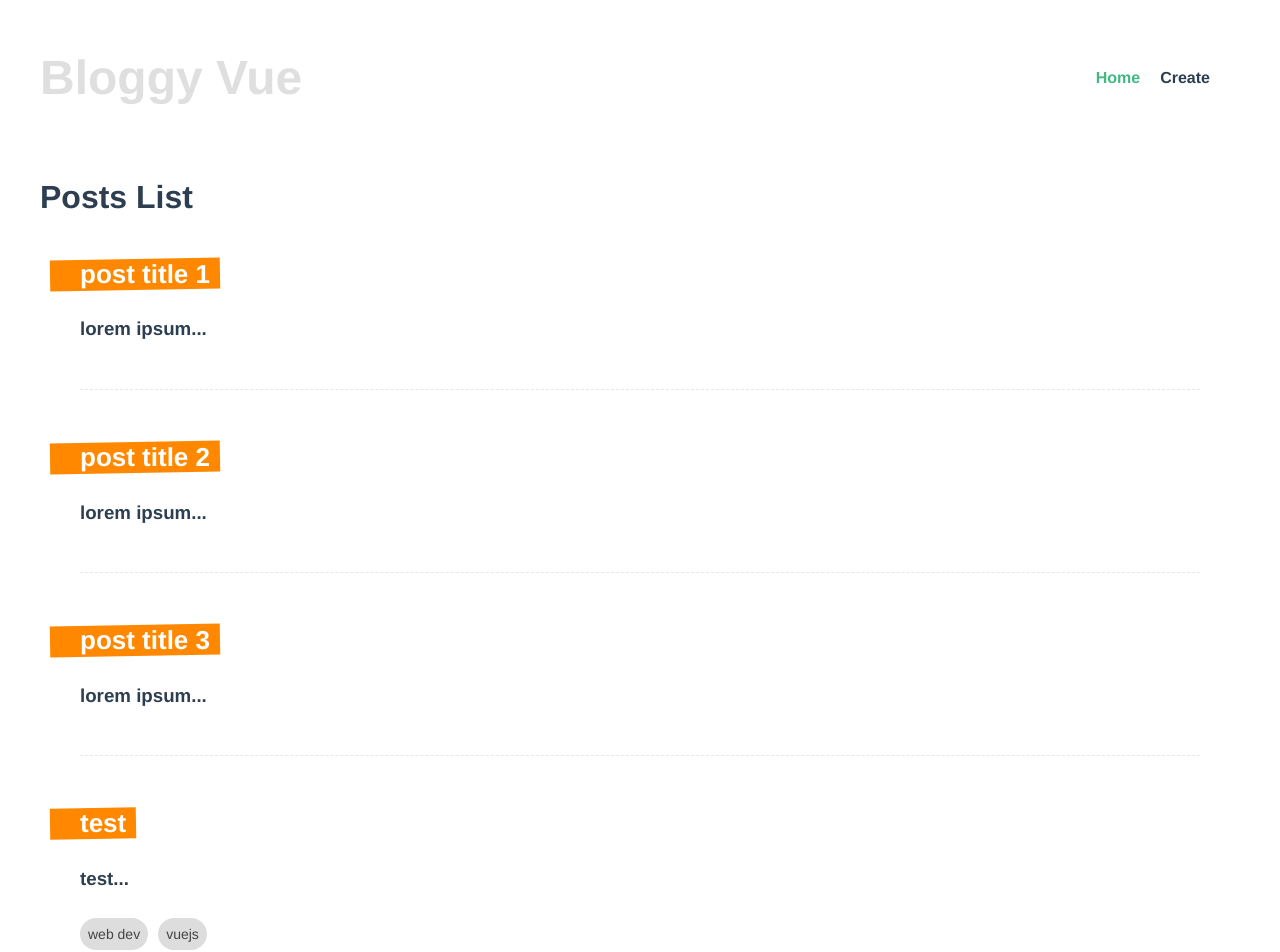
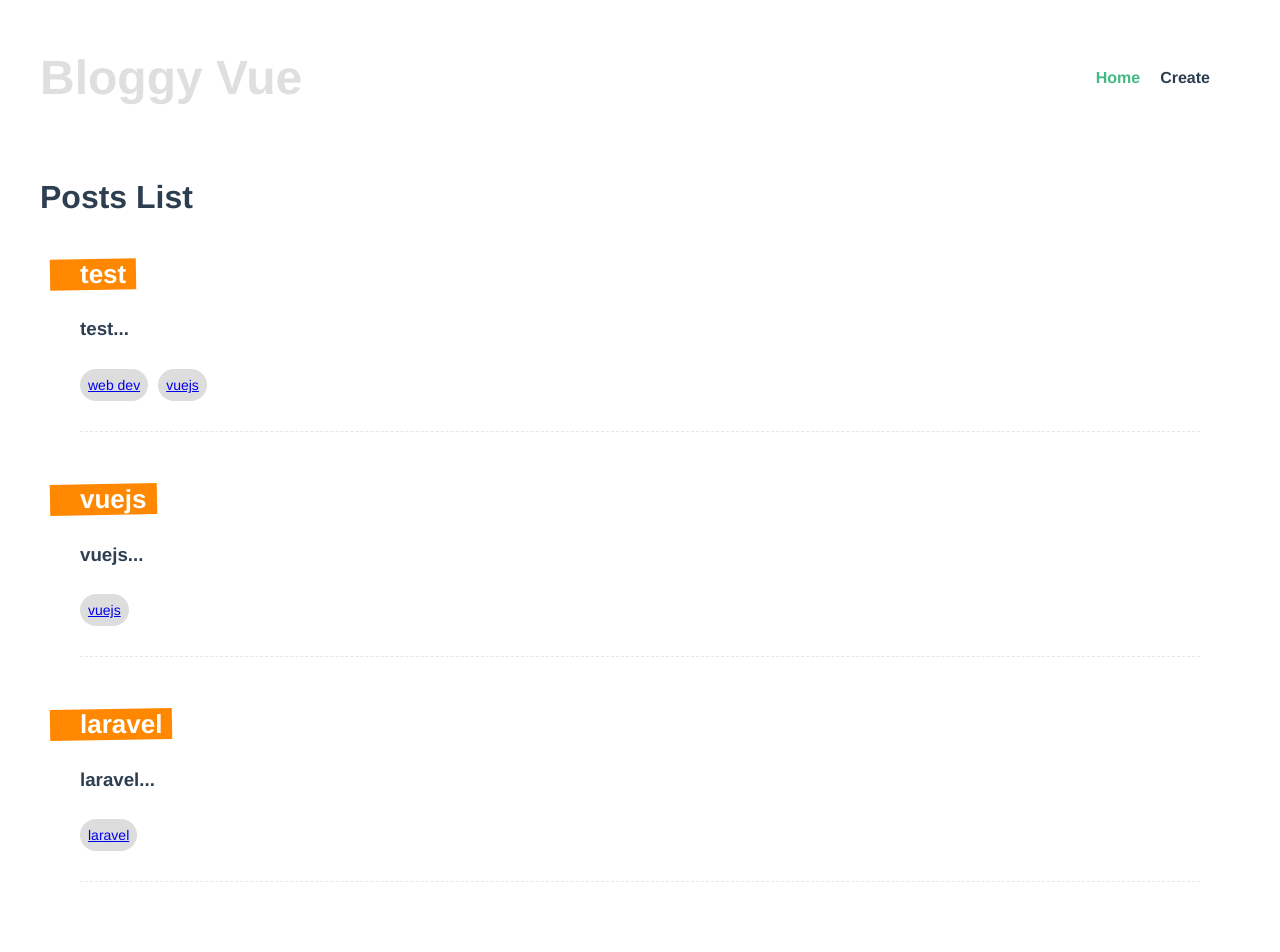
Before and after one commit to ChanMyaeAung22/Vue-Blog-System, a Vue app: page / in a window 1280 px wide. Shown: the top 952 px of the page. After the commit the page ends 930 px from the top, so only its background shows below. Built offline with nearby package versions, Linux system fonts and the light colour scheme; data requests are answered from the project's data file.

Commit message:
creating a tag route

```diff
--- a/database/db.json
+++ b/database/db.json
@@ -1,20 +1,5 @@
 {
   "posts": [
-    {
-      "id": 1,
-      "title": "post title 1",
-      "body": "lorem ipsum"
-    },
-    {
-      "id": 2,
-      "title": "post title 2",
-      "body": "lorem ipsum"
-    },
-    {
-      "id": 3,
-      "title": "post title 3",
-      "body": "lorem ipsum"
-    },
     {
       "title": "test",
       "body": "test",
@@ -25,10 +10,20 @@
       "id": 4
     },
     {
-      "title": "asdf",
-      "body": "asdf",
-      "tags": [],
+      "title": "vuejs",
+      "body": "vuejs",
+      "tags": [
+        "vuejs"
+      ],
       "id": 5
+    },
+    {
+      "title": "laravel ",
+      "body": "laravel",
+      "tags": [
+        "laravel"
+      ],
+      "id": 6
     }
   ]
 }
--- a/src/components/SinglePost.vue
+++ b/src/components/SinglePost.vue
@@ -5,7 +5,7 @@
         </router-link>
     <h3>{{cutPostBody}}</h3>
     <div v-for="tag in post.tags" :key="tag" class="pill">
-        {{tag}}
+       <router-link :to="{name:'Tag',params:{tag} }">{{tag}}</router-link>
     </div>
 </div>
 </template>
--- a/src/router/index.js
+++ b/src/router/index.js
@@ -2,6 +2,7 @@
 import HomeView from '../views/HomeView.vue'
 import Detail from '../views/Detail.vue'
 import Create from '../views/Create.vue'
+import Tag from '../views/Tag.vue'
 
 const routes = [
   {
@@ -19,6 +20,12 @@
     path: '/create',
     name: 'Create',
     component: Create
+  },
+  {
+    path: '/tags/:tag',
+    name: 'Tag',
+    component: Tag,
+    props:true
   }
 ]
 
--- /dev/null
+++ b/src/views/Tag.vue
@@ -0,0 +1,33 @@
+<template>
+<div v-if="error">{{error}}</div>
+<div v-if="posts">
+  <PostsLitst :posts="filteredPosts"></PostsLitst>
+</div>
+<div v-else>
+  loading...
+</div>
+</template>
+
+<script>
+import PostsLitst from '../components/PostsLitst'
+import getPosts from '@/composables/getPosts'
+import { computed } from '@vue/runtime-core';
+export default {
+  components: { PostsLitst },
+    props:['tag'],
+    setup(props){
+      let {posts,error,load} = getPosts();
+      load();
+      let filteredPosts = computed(()=>{
+        return posts.value.filter((post)=>{
+          return post.tags.includes(props.tag)
+        })
+      })
+      return {posts,error,filteredPosts};
+    }
+}
+</script>
+
+<style>
+
+</style>
```
